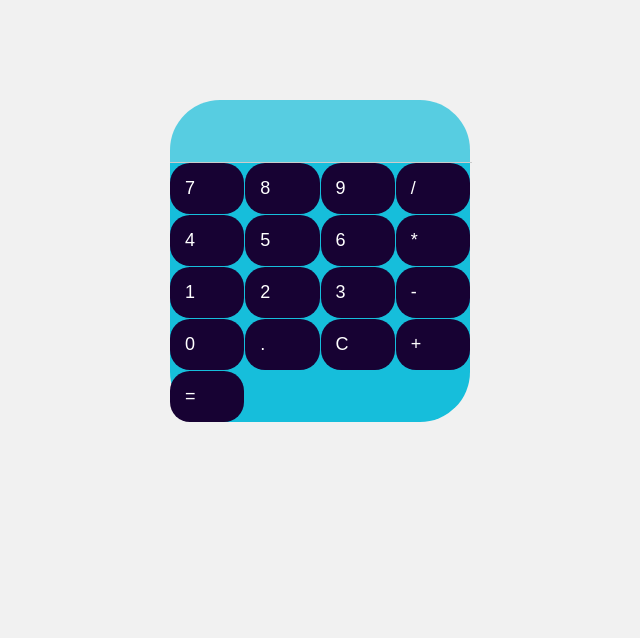
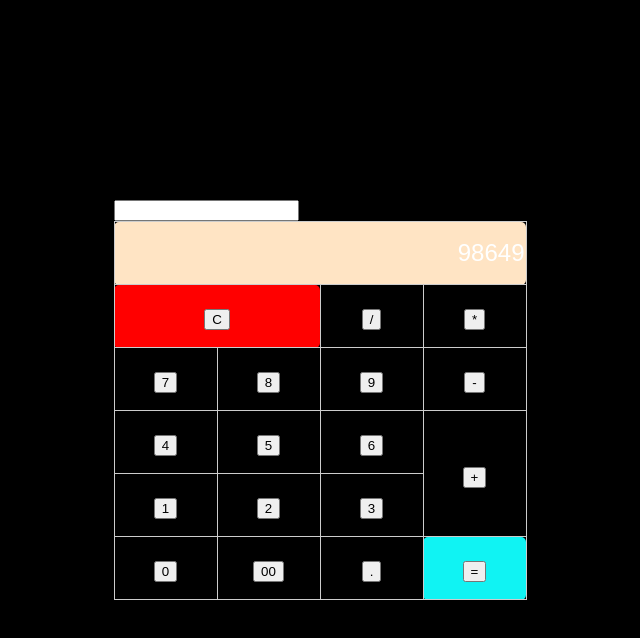
Before and after one commit to Sadiakhan413/Calculator, a plain HTML site: page index.html in a window 1280 px wide. Shown: the whole page, without its empty margins (320-960 px from the left). Drawn offline with Linux system fonts and the light colour scheme.

Commit message:
first commit

```diff
--- a/index.html
+++ b/index.html
@@ -8,25 +8,43 @@
 </head>
 <body>
   <div class="calculator">
-    <input type="text" id="display" disabled>
+    <input type="text" id="display" >
     <div class="keys">
-      <button onclick="appendValue('7')">7</button>
-      <button onclick="appendValue('8')">8</button>
-      <button onclick="appendValue('9')">9</button>
-      <button onclick="appendValue('/')">/</button>
-      <button onclick="appendValue('4')">4</button>
-      <button onclick="appendValue('5')">5</button>
-      <button onclick="appendValue('6')">6</button>
-      <button onclick="appendValue('')">*</button>
-      <button onclick="appendValue('1')">1</button>
-      <button onclick="appendValue('2')">2</button>
-      <button onclick="appendValue('3')">3</button>
-      <button onclick="appendValue('-')">-</button>
-      <button onclick="appendValue('0')">0</button>
-      <button onclick="appendValue('.')">.</button>
-      <button onclick="clearDisplay()">C</button>
-      <button onclick="appendValue('+')">+</button>
-      <button onclick="calculate()">=</button>
+        <table>
+          <tr>
+            <td colspan="4" id="num">98649</td>
+          </tr>
+          <tr>
+            <td colspan="2" id="c"><button>C</button></td>
+            <td><button>/</button></td>
+            <td><button>*</button></td>
+          </tr>
+          <tr>
+            <td><button>7</button></td>
+            <td><button>8</button></td>
+            <td><button>9</button></td>
+            <td><button>-</button></td>
+          </tr>
+          <tr>
+            <td><button>4</button></td>
+            <td><button>5</button></td>
+            <td><button>6</button></td>
+            <td rowspan="2"><button>+</button></td>
+          </tr>
+          <tr>
+            <td><button>1</button></td>
+            <td><button>2</button></td>
+            <td><button>3</button></td>
+
+          </tr>
+          <tr>
+
+            <td><button>0</button></td>
+            <td><button>00</button></td>
+            <td><button>.</button></td>
+            <td id="eq"><button>=</button></td>
+          </tr>
+        </table>
     </div>
   </div>
 </body>
--- a/style.css
+++ b/style.css
@@ -1,48 +1,45 @@
 body {
+
   font-family: Arial, sans-serif;
-  margin: 0;
-  padding: 0;
-  background-color: #f1f1f1;
-
+        background-color: black;
+        display: flex;
+        justify-content: center;
+        align-items: center;
+        height: 100vh;
+        margin: 0;
+}
+#c
+{
+  background-color: red;
+}
+#num
+{
+  background-color:bisque;
+  text-align: right;
+}
+#eq{
+background-color: rgb(16, 243, 243);
+}
+.calculator {
+color: white;
 }
 
-.calculator {
-  width: 300px;
-  margin: 100px auto;
-  background-color: #16bedb;
-  border-radius: 50px;
+ table {
+  width: 100%;
+  border-collapse: collapse;
+  box-sizing: border-box;
 }
 
-#display
- {
-  width: 100%;
+ td {
+  width: 100px;
+
   height: 60px;
-  padding: 1px;
-  font-size: 25px;
-  text-align:center;
-  border: none;
-  border-bottom: 1px solid #ccc;
-  outline: none;
+  font-size: 24px;
+  text-align: center;
+  border: 1px solid #ccc;
+  border-radius: 5px;
+  cursor: pointer;
 }
-
-.keys {
-  display: grid;
-  grid-template-columns: repeat(4, 1fr);
-  gap: 1px;
+td:hover {
+  background-color:lightblue;
 }
-
-button {
-  width: 100%;
-  padding: 15px;
-  font-size: 18px;
-  border: none;
-  background-color: #170233;
-  cursor: pointer;
-color: white;
-display: flex;
-border-radius: 20px;
-}
-
-button:hover {
-  background-color: #ccc;
-}
```
